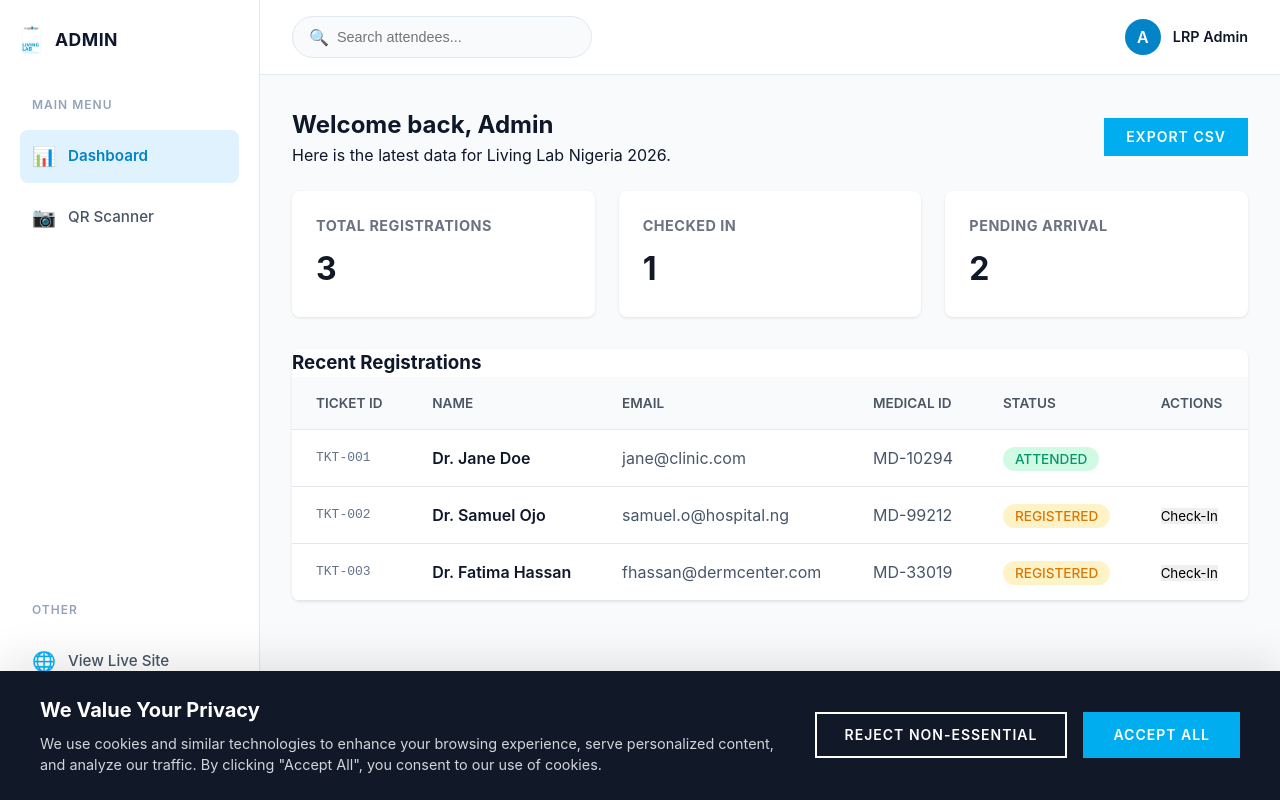
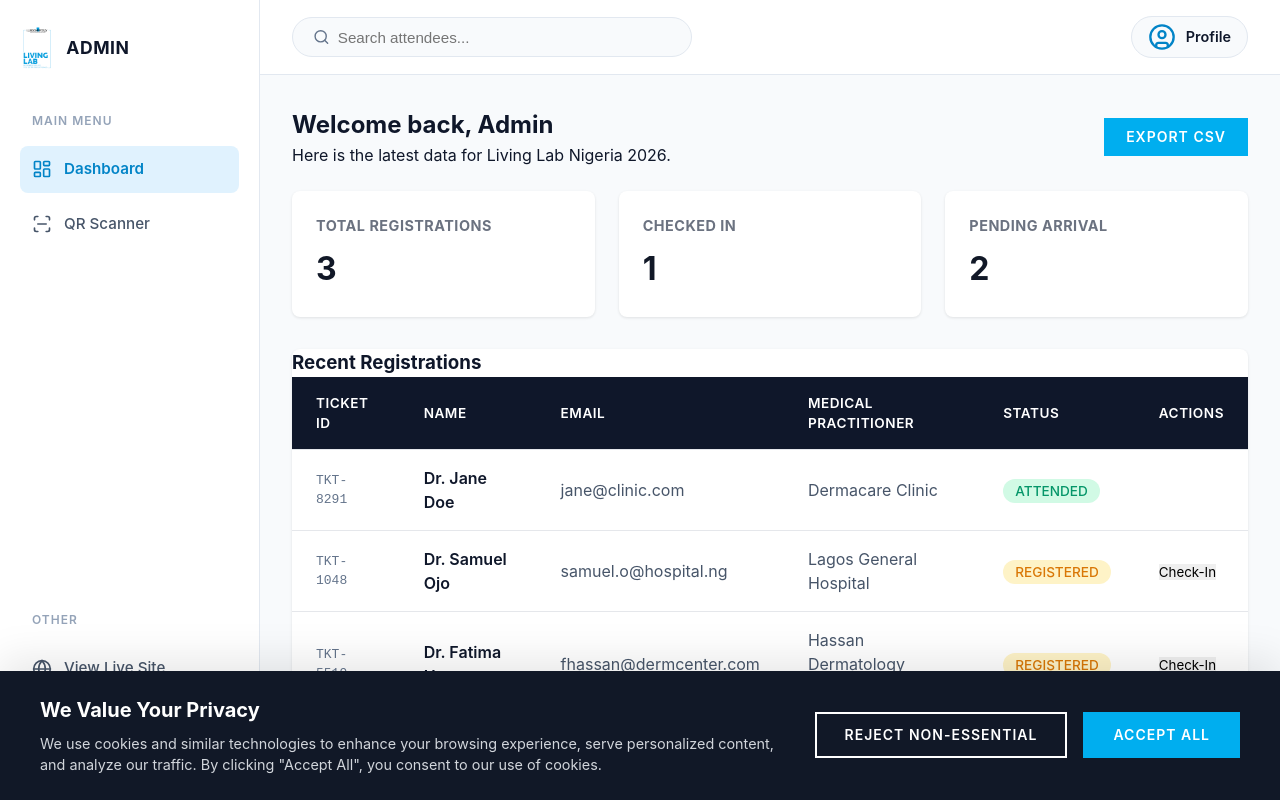
Before and after one commit to Dakolo14/livinglab, a React (Vite) app: page /admin/dashboard in a window 1280 px wide. Built offline with nearby package versions, Linux system fonts and the light colour scheme; a web font is replaced by a local one.

Commit message:
feat: Add Lucide icons, implement search logic, and refine LRP Admin UI

```diff
--- a/package.json
+++ b/package.json
@@ -12,6 +12,7 @@
   "dependencies": {
     "framer-motion": "^13.1.1",
     "html5-qrcode": "^2.3.8",
+    "lucide-react": "^1.46.0",
     "react": "^19.2.8",
     "react-dom": "^19.2.8",
     "react-helmet-async": "^3.0.0",
--- a/src/components/layout/AdminLayout.tsx
+++ b/src/components/layout/AdminLayout.tsx
@@ -1,9 +1,16 @@
 import React from 'react';
 import { Link, useLocation, useNavigate } from 'react-router-dom';
+import { LayoutDashboard, ScanLine, Globe, LogOut, Search, UserCircle } from 'lucide-react';
 import SEO from './SEO';
 import '../../pages/admin/Admin.css';
 
-const AdminLayout: React.FC<{ children: React.ReactNode }> = ({ children }) => {
+interface AdminLayoutProps {
+  children: React.ReactNode;
+  searchTerm?: string;
+  setSearchTerm?: (term: string) => void;
+}
+
+const AdminLayout: React.FC<AdminLayoutProps> = ({ children, searchTerm, setSearchTerm }) => {
   const location = useLocation();
   const navigate = useNavigate();
 
@@ -29,13 +36,13 @@ const AdminLayout: React.FC<{ children: React.ReactNode }> = ({ children }) => {
               to="/admin/dashboard"
               className={`admin-nav-item ${location.pathname === '/admin/dashboard' ? 'active' : ''}`}
             >
-              <span className="nav-icon">📊</span> Dashboard
+              <LayoutDashboard className="nav-icon" size={20} /> Dashboard
             </Link>
             <Link
               to="/admin/scanner"
               className={`admin-nav-item ${location.pathname === '/admin/scanner' ? 'active' : ''}`}
             >
-              <span className="nav-icon">📷</span> QR Scanner
+              <ScanLine className="nav-icon" size={20} /> QR Scanner
             </Link>
           </nav>
         </div>
@@ -44,10 +51,10 @@ const AdminLayout: React.FC<{ children: React.ReactNode }> = ({ children }) => {
           <p className="admin-menu-label">OTHER</p>
           <nav className="admin-nav-menu">
             <a href="/" target="_blank" className="admin-nav-item">
-              <span className="nav-icon">🌐</span> View Live Site
+              <Globe className="nav-icon" size={20} /> View Live Site
             </a>
             <button onClick={handleLogout} className="admin-nav-item logout-btn">
-              <span className="nav-icon">🚪</span> Logout
+              <LogOut className="nav-icon" size={20} /> Logout
             </button>
           </nav>
         </div>
@@ -57,12 +64,18 @@ const AdminLayout: React.FC<{ children: React.ReactNode }> = ({ children }) => {
       <main className="admin-main-content">
         <header className="admin-topbar">
           <div className="admin-search-mock">
-            <span className="search-icon">🔍</span>
-            <input type="text" placeholder="Search attendees..." disabled />
+            <Search className="search-icon" size={18} />
+            <input
+              type="text"
+              placeholder="Search attendees..."
+              value={searchTerm || ''}
+              onChange={(e) => setSearchTerm && setSearchTerm(e.target.value)}
+              disabled={setSearchTerm === undefined}
+            />
           </div>
           <div className="admin-profile">
-            <span className="admin-avatar">A</span>
-            <span className="admin-name">LRP Admin</span>
+            <UserCircle size={28} className="admin-avatar-icon" />
+            <span className="admin-name">Profile</span>
           </div>
         </header>
 
--- a/src/pages/admin/Admin.css
+++ b/src/pages/admin/Admin.css
@@ -27,7 +27,7 @@
 }
 
 .admin-sidebar-logo {
-  height: 32px;
+  height: 48px;
   width: auto;
 }
 
@@ -88,7 +88,7 @@
 }
 
 .admin-nav-item .nav-icon {
-  font-size: 1.2rem;
+  color: inherit;
 }
 
 .logout-btn {
@@ -120,36 +120,35 @@
   align-items: center;
   gap: 8px;
   background-color: #F8FAFC;
-  padding: 8px 16px;
+  padding: 10px 20px;
   border-radius: 9999px;
   border: 1px solid #E2E8F0;
-  width: 300px;
+  width: 400px;
+  color: #64748B;
 }
 
 .admin-search-mock input {
   border: none;
   background: transparent;
   width: 100%;
-  font-size: 0.9rem;
+  font-size: 0.95rem;
   outline: none;
+  color: #0F172A;
 }
 
 .admin-profile {
   display: flex;
   align-items: center;
-  gap: 12px;
+  gap: 10px;
+  padding: 6px 16px;
+  background: #F8FAFC;
+  border: 1px solid #E2E8F0;
+  border-radius: 9999px;
+  cursor: pointer;
 }
 
-.admin-avatar {
-  background-color: #0284C7;
-  color: white;
-  width: 36px;
-  height: 36px;
-  border-radius: 50%;
-  display: flex;
-  align-items: center;
-  justify-content: center;
-  font-weight: 600;
+.admin-avatar-icon {
+  color: #0284C7;
 }
 
 .admin-name {
@@ -292,11 +291,12 @@
 }
 
 .admin-table th {
-  background-color: #F9FAFB;
+  background-color: #0F172A;
   font-weight: 600;
-  color: #4B5563;
+  color: #ffffff;
   font-size: 0.85rem;
   text-transform: uppercase;
+  letter-spacing: 0.5px;
 }
 
 .status-badge {
--- a/src/pages/admin/AdminDashboard.tsx
+++ b/src/pages/admin/AdminDashboard.tsx
@@ -1,17 +1,26 @@
-import React from 'react';
+import React, { useState } from 'react';
 import AdminLayout from '../../components/layout/AdminLayout';
 import './Admin.css';
 
 // Mock Data
 const MOCK_ATTENDEES = [
-  { id: 'TKT-001', name: 'Dr. Jane Doe', email: 'jane@clinic.com', medicalId: 'MD-10294', status: 'attended' },
-  { id: 'TKT-002', name: 'Dr. Samuel Ojo', email: 'samuel.o@hospital.ng', medicalId: 'MD-99212', status: 'registered' },
-  { id: 'TKT-003', name: 'Dr. Fatima Hassan', email: 'fhassan@dermcenter.com', medicalId: 'MD-33019', status: 'registered' },
+  { id: 'TKT-8291', name: 'Dr. Jane Doe', email: 'jane@clinic.com', medicalId: 'Dermacare Clinic', status: 'attended' },
+  { id: 'TKT-1048', name: 'Dr. Samuel Ojo', email: 'samuel.o@hospital.ng', medicalId: 'Lagos General Hospital', status: 'registered' },
+  { id: 'TKT-5519', name: 'Dr. Fatima Hassan', email: 'fhassan@dermcenter.com', medicalId: 'Hassan Dermatology Center', status: 'registered' },
 ];
 
 export const AdminDashboard: React.FC = () => {
+  const [searchTerm, setSearchTerm] = useState('');
+
+  const filteredAttendees = MOCK_ATTENDEES.filter(attendee =>
+    attendee.name.toLowerCase().includes(searchTerm.toLowerCase()) ||
+    attendee.email.toLowerCase().includes(searchTerm.toLowerCase()) ||
+    attendee.id.toLowerCase().includes(searchTerm.toLowerCase()) ||
+    attendee.medicalId.toLowerCase().includes(searchTerm.toLowerCase())
+  );
+
   return (
-    <AdminLayout>
+    <AdminLayout searchTerm={searchTerm} setSearchTerm={setSearchTerm}>
       <div className="admin-header-row">
         <div>
           <h2>Welcome back, Admin</h2>
@@ -45,13 +54,14 @@ export const AdminDashboard: React.FC = () => {
               <th>Ticket ID</th>
               <th>Name</th>
               <th>Email</th>
-              <th>Medical ID</th>
+              <th>Medical Practitioner</th>
               <th>Status</th>
               <th>Actions</th>
             </tr>
           </thead>
           <tbody>
-            {MOCK_ATTENDEES.map(attendee => (
+            {filteredAttendees.length > 0 ? (
+              filteredAttendees.map(attendee => (
                 <tr key={attendee.id}>
                   <td style={{fontFamily: 'monospace', color: '#64748b'}}>{attendee.id}</td>
                   <td style={{fontWeight: 600, color: '#0f172a'}}>{attendee.name}</td>
@@ -68,7 +78,12 @@ export const AdminDashboard: React.FC = () => {
                     )}
                   </td>
                 </tr>
-            ))}
+              ))
+            ) : (
+              <tr>
+                <td colSpan={6} style={{textAlign: 'center', color: '#64748b'}}>No attendees found matching "{searchTerm}"</td>
+              </tr>
+            )}
           </tbody>
         </table>
       </div>
```
Also changed, not shown: 1 other file (tests, documents, lock files or other folders). Lines whose indentation alone changed are shown as unchanged.
